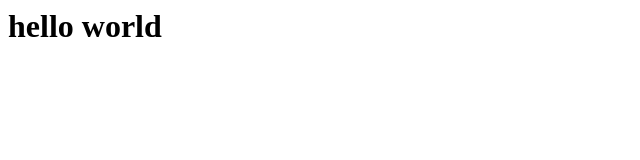
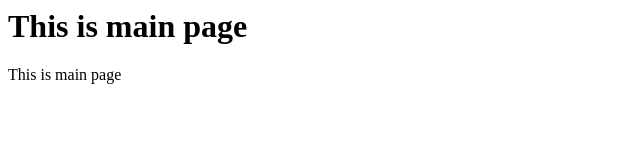
Before and after one commit to WittayaSi/git-tutorial, a plain HTML site: page index.html in a window 1280 px wide. Shown: the whole page, without its empty margins (0-640 px from the left). Drawn offline with Linux system fonts and the light colour scheme.

Commit message:
change page name

```diff
--- a/index.html
+++ b/index.html
@@ -5,6 +5,7 @@
     <title>Document</title>
   </head>
   <body>
-    <h1>hello world</h1>
+    <h1>This is main page</h1>
+    <p>This is main page</p>
   </body>
 </html>
```
Also changed, not shown: about.html (+1 -0 lines).
